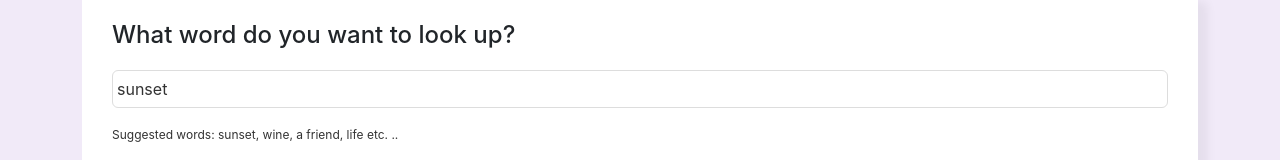
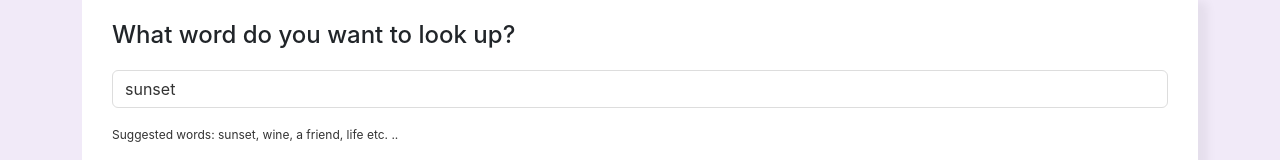
Before and after one commit to VicVeronique/dictionary-project, a React (Create React App) app: page / in a window 1280 px wide. Shown: the part 163-323 px from the top of the page. Built offline with nearby package versions, Linux system fonts and the light colour scheme; no server answers.

Commit message:
default value padding

```diff
--- a/src/Dictionary.css
+++ b/src/Dictionary.css
@@ -8,7 +8,7 @@
 
 .Dictionary input {
   width: 100%;
-  padding: 6px 4px;
+  padding: 6px 12px;
   border: 1px solid #ddd;
   color: #333;
   border-radius: 6px;
```
